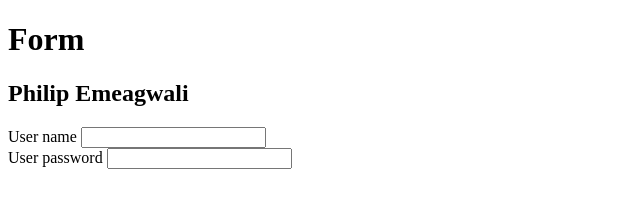
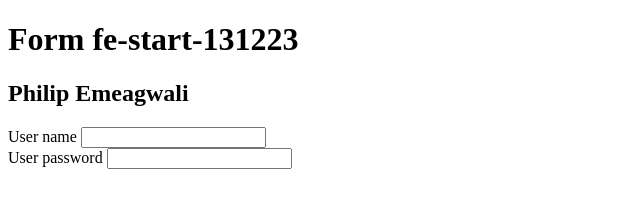
Before and after one commit to slastonm/fe-start-131223, a plain HTML site: page 02/form.html in a window 1280 px wide. Shown: the whole page, without its empty margins (0-640 px from the left). Drawn offline with Linux system fonts and the light colour scheme.

Commit message:
tag name

```diff
--- a/02/form.html
+++ b/02/form.html
@@ -7,7 +7,7 @@
 </head>
 <body>
     <h1>
-        Form
+        Form fe-start-131223
     </h1>
     <h2>
         Philip Emeagwali
```
